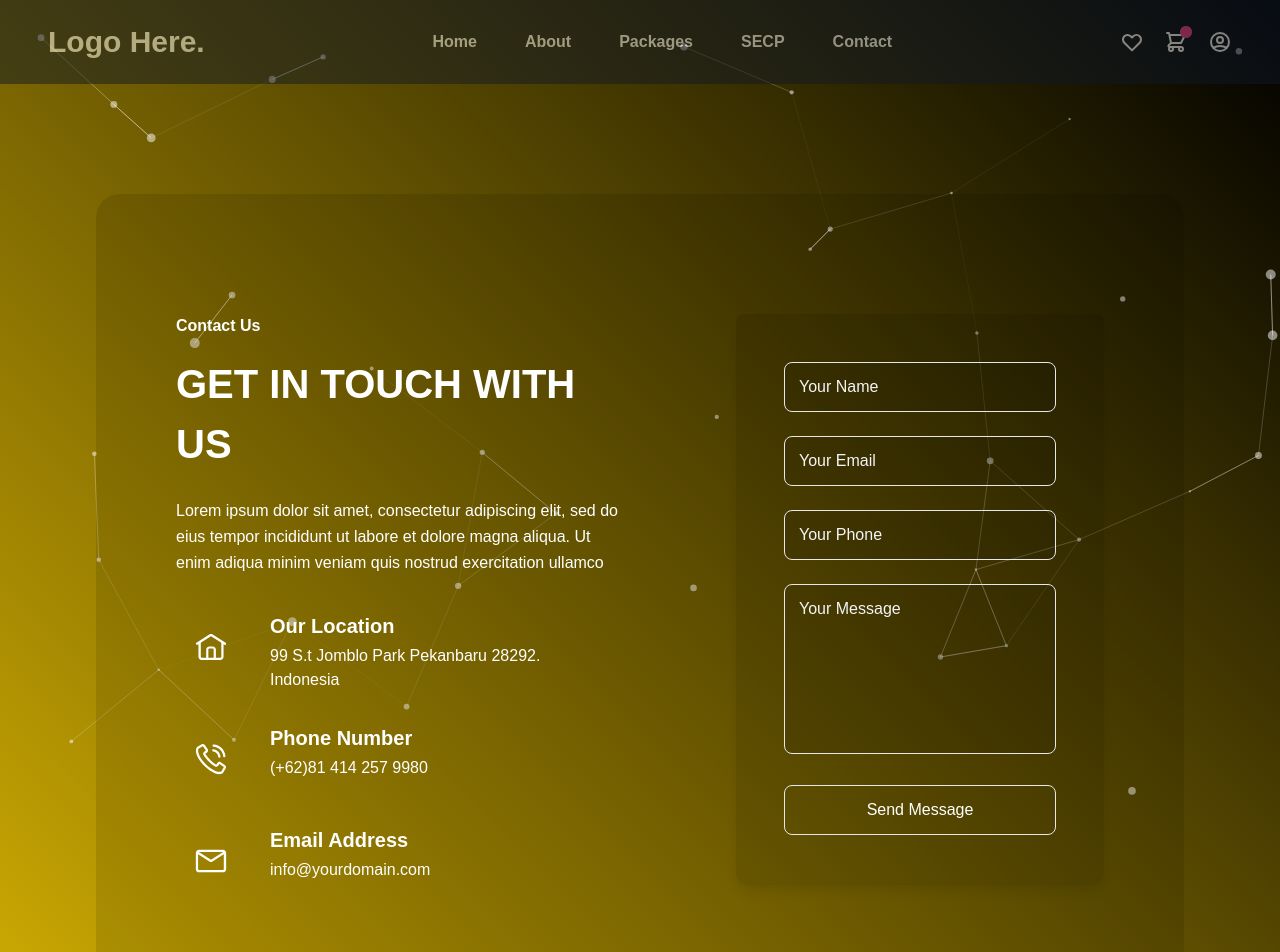
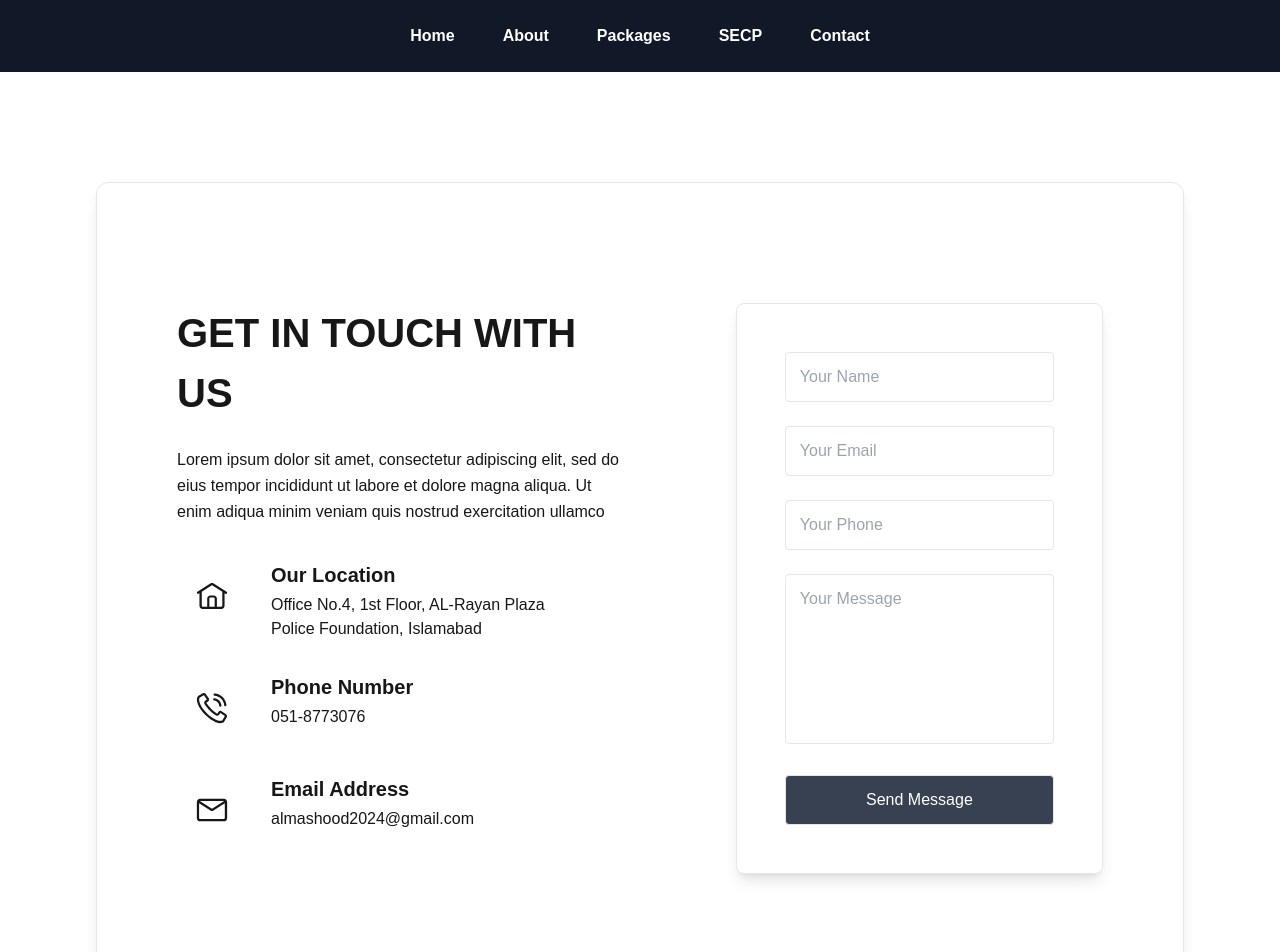
Before and after one commit to WebCodeKing/al-mashood, a Next.js app: page /contact in a window 1280 px wide. Shown: the top 952 px of the page. Built offline with nearby package versions, Linux system fonts and the light colour scheme.

Commit message:
Change theme and setting navbar

```diff
--- a/components/Footer.js
+++ b/components/Footer.js
@@ -2,7 +2,7 @@ import React from 'react'
 
 const Footer = () => {
   return (
-    <footer className="text-gray-400 bg-gray-900 body-font opacity-80">
+    <footer className="text-gray-400 bg-gray-900 body-font ">
   <div className="container px-5 py-24 mx-auto flex md:items-center lg:items-start md:flex-row md:flex-nowrap flex-wrap flex-col text-center">
     <div className="flex-shrink-0 md:mx-0 mx-auto text-center md:text-left">
       <a className="flex title-font font-medium items-center md:justify-start justify-center text-white">
--- a/components/Navbar.js
+++ b/components/Navbar.js
@@ -9,15 +9,15 @@ const Navbar = () => {
 
   return (
     // component
-    <div className="flex flex-wrap place-items-center opacity-50">
+    <div className="flex flex-wrap place-items-center sticky top-0 z-50">
       <section className="relative mx-auto">
         {/* Navbar */}
         <nav className="flex justify-between bg-gray-900 text-white w-screen">
           <div className="px-5 xl:px-12 py-6 flex w-full items-center">
-            <a className="text-3xl font-bold font-heading" href="#">
+            {/* <a className="text-3xl font-bold font-heading" href="#"> */}
               {/* Logo Here */}
-              Logo Here.
-            </a>
+              {/* Logo Here.
+            </a> */}
             {/* Nav Links */}
             <ul className="hidden md:flex px-4 mx-auto font-semibold font-heading space-x-12">
               <Link legacyBehavior href="/"><a><li className="hover:text-gray-200">Home</li></a></Link>
@@ -27,8 +27,8 @@ const Navbar = () => {
   <div class="inline-block">
     <a href="#" class="hover:text-gray-300">SECP</a>
     <ul class="absolute left-0 mt-1 w-40 bg-black text-white rounded shadow-md opacity-0 invisible group-hover:opacity-100 group-hover:visible transition-all duration-300">
-      <Link legacyBehavior href="/secp/hajj2024"><li class="px-4 py-2 hover:bg-gray-700"><a href="#">Hajj 2024</a></li></Link>
-      <Link legacyBehavior href="/secp/hajj2025"><li class="px-4 py-2 hover:bg-gray-700"><a>Hajj 2025</a></li></Link>
+      <Link legacyBehavior href="/secp/hajj2024"><li class="px-4 py-2 rounded hover:bg-gray-700"><a href="#">Hajj 2024</a></li></Link>
+      <Link legacyBehavior href="/secp/hajj2025"><li class="px-4 py-2 rounded hover:bg-gray-700"><a>Hajj 2025</a></li></Link>
       {/* <li class="px-4 py-2 hover:bg-gray-700"><a href="#">Marketing</a></li> */}
     </ul>
   </div>
@@ -37,7 +37,7 @@ const Navbar = () => {
               <Link legacyBehavior href="/contact"><a><li className="hover:text-gray-200">Contact</li></a></Link>
             </ul>
             {/* Header Icons */}
-            <div className="hidden xl:flex items-center space-x-5 items-center">
+            {/* <div className="hidden xl:flex items-center space-x-5 items-center">
               <a className="hover:text-gray-200" href="#">
                 <svg xmlns="http://www.w3.org/2000/svg" className="h-6 w-6" fill="none" viewBox="0 0 24 24" stroke="currentColor">
                   <path strokeLinecap="round" strokeLinejoin="round" strokeWidth="2" d="M4.318 6.318a4.5 4.5 0 000 6.364L12 20.364l7.682-7.682a4.5 4.5 0 00-6.364-6.364L12 7.636l-1.318-1.318a4.5 4.5 0 00-6.364 0z" />
@@ -53,12 +53,12 @@ const Navbar = () => {
                 </span>
               </a>
               {/* Sign In / Register */}
-              <a className="flex items-center hover:text-gray-200" href="#">
+              {/* <a className="flex items-center hover:text-gray-200" href="#">
                 <svg xmlns="http://www.w3.org/2000/svg" className="h-6 w-6 hover:text-gray-200" fill="none" viewBox="0 0 24 24" stroke="currentColor">
                   <path strokeLinecap="round" strokeLinejoin="round" strokeWidth="2" d="M5.121 17.804A13.937 13.937 0 0112 16c2.5 0 4.847.655 6.879 1.804M15 10a3 3 0 11-6 0 3 3 0 016 0zm6 2a9 9 0 11-18 0 9 9 0 0118 0z" />
                 </svg>
               </a>
-            </div>
+            </div> */}
           </div>
           {/* Responsive navbar */}
           <a className="xl:hidden flex mr-6 items-center" href="#">
--- a/pages/_app.js
+++ b/pages/_app.js
@@ -5,12 +5,12 @@ import "@/styles/globals.css";
 
 export default function App({ Component, pageProps }) {
     return <>
-    <div id="background" className="">
-  <Particles/><div className="relative z-10">
+    {/* <div id="background" className="">
+  <div className="relative z-10">    */}
   <Navbar/>
   <Component {...pageProps} />;
   <Footer/>
-  </div>
-  </div>
+  {/* </div>
+  </div> */}
   </>
 }
--- a/pages/about.js
+++ b/pages/about.js
@@ -12,11 +12,11 @@ const About = () => {
                         alt="Madina Image"
                         width={1920}
                         height={1080}
-                        className="opacity-60"
+                        className=""
                     />
 
                     {/* Overlay Text */}
-                    <div className="hidden md:block absolute text-center text-white md:mb-[50vh]">
+                    <div className="hidden md:block absolute text-center  md:mb-[50vh]">
                         <h1 className="text-[45px] font-bold">About Al-Mashood Munazzam Pvt Ltd</h1>
                         <p className="text-[22px] mt-3 max-w-[55vw] mx-auto">
                             Your trusted companion in Hajj & Umrah journeys, providing seamless
@@ -29,8 +29,8 @@ const About = () => {
                         <div className="w-full justify-start items-center gap-8 grid lg:grid-cols-2 grid-cols-1">
                             <div className="w-full flex-col justify-start lg:items-start items-center gap-10 inline-flex">
                                 <div className="w-full flex-col justify-start lg:items-start items-center gap-4 flex">
-                                    <h2 className="text-gray-100 text-4xl font-bold font-manrope leading-normal lg:text-start text-center">Guiding Your Sacred Journey with a Legacy of Trust</h2>
-                                    <p className="text-gray-100 text-base font-normal leading-relaxed lg:text-start text-center">Founded in 2024, Al-Mashood Munazzam Pvt Ltd is a dynamic and growing group of 31 Hajj companies, dedicated to offering the highest standards of service for Hajj and Umrah pilgrims. As an IATA Accredited agent, a member of the Travel Agents Association of Pakistan (TAAP), and registered with the Ministry of Religious Affairs, we are committed to making your pilgrimage journey as smooth, comfortable, and spiritually enriching as possible.
+                                    <h2 className="text-4xl font-bold font-manrope leading-normal lg:text-start text-center">Guiding Your Sacred Journey with a Legacy of Trust</h2>
+                                    <p className="text-base font-normal leading-relaxed lg:text-start text-center">Founded in 2024, Al-Mashood Munazzam Pvt Ltd is a dynamic and growing group of 31 Hajj companies, dedicated to offering the highest standards of service for Hajj and Umrah pilgrims. As an IATA Accredited agent, a member of the Travel Agents Association of Pakistan (TAAP), and registered with the Ministry of Religious Affairs, we are committed to making your pilgrimage journey as smooth, comfortable, and spiritually enriching as possible.
 
                                         While we are a young company, our extensive partnerships with trusted Hajj and Umrah operators in Saudi Arabia enable us to provide pilgrims with an unparalleled experience. We bring together the expertise and resources of 31 leading companies in the industry, offering a variety of Hajj & Umrah packages to meet the diverse needs of every pilgrim.</p>
                                 </div>
@@ -48,8 +48,8 @@ const About = () => {
                             <img className="lg:mx-0 mx-auto h-full rounded-3xl object-cover overflow-hidden" src="/about/haram.jpg" alt="about Us image" />
                             <div className="w-full flex-col justify-start lg:items-start items-center gap-10 inline-flex">
                                 <div className="w-full flex-col justify-start lg:items-start items-center gap-4 flex">
-                                    <h2 className="text-gray-100 text-4xl font-bold font-manrope leading-normal lg:text-start text-center">Guiding Your Sacred Journey with a Legacy of Trust</h2>
-                                    <p className="text-gray-100 text-base font-normal leading-relaxed lg:text-start text-center"><h1 className="font-bold text-[25px]">Why Choose Us?</h1>
+                                    <h2 className="text-4xl font-bold font-manrope leading-normal lg:text-start text-center">Guiding Your Sacred Journey with a Legacy of Trust</h2>
+                                    <p className="text-base font-normal leading-relaxed lg:text-start text-center"><h1 className="font-bold text-[25px]">Why Choose Us?</h1>
                                         <br />
                                         <br />
                                         <p>A Group of Trusted Hajj Companies: Al-Mashood Munazzam Pvt Ltd is a collaboration of 31 reputable Hajj companies, pooling resources and expertise to ensure the best services for pilgrims.
--- a/pages/contact.js
+++ b/pages/contact.js
@@ -5,15 +5,15 @@ const Contact = () => {
     <div className="flex-col justify-items-center">
     <div className='max-w-[85%] my-[110px]'>
 <section
-       id='' class="relative z-10 overflow-hidden bg-black rounded-3xl dark:bg-dark px-5 md:px-20 py-20 lg:py-[120px] bg-opacity-[10%] text-white"
+   class="relative z-10 overflow-hidden bg-white dark:bg-dark py-20 lg:py-[120px] border rounded-xl shadow-lg px-[80px]"
    >
    <div class="container mx-auto">
       <div class="flex flex-wrap -mx-4 lg:justify-between">
          <div class="w-full px-4 lg:w-1/2 xl:w-6/12">
             <div class="mb-12 max-w-[570px] lg:mb-0">
-                   <span class="block mb-4 text-base font-semibold text-primary">
+               {/* <span class="block mb-4 text-base font-semibold text-primary">
                Contact Us
-                   </span>
+               </span> */}
                <h2
                   class="text-dark dark:text-white mb-6 text-[32px] font-bold uppercase sm:text-[40px] lg:text-[36px] xl:text-[40px]"
                   >
@@ -48,7 +48,8 @@ const Contact = () => {
                         Our Location
                      </h4>
                      <p class="text-base text-body-color dark:text-dark-6">
-                            99 S.t Jomblo Park Pekanbaru 28292. Indonesia
+                     Office No.4, 1st Floor, AL-Rayan Plaza
+                     Police Foundation, Islamabad
                      </p>
                   </div>
                </div>
@@ -89,7 +90,7 @@ const Contact = () => {
                         Phone Number
                      </h4>
                      <p class="text-base text-body-color dark:text-dark-6">
-                            (+62)81 414 257 9980
+                     051-8773076
                      </p>
                   </div>
                </div>
@@ -115,7 +116,7 @@ const Contact = () => {
                         Email Address
                      </h4>
                      <p class="text-base text-body-color dark:text-dark-6">
-                            info@yourdomain.com
+                     almashood2024@gmail.com
                      </p>
                   </div>
                </div>
@@ -123,41 +124,41 @@ const Contact = () => {
          </div>
          <div class="w-full px-4 lg:w-1/2 xl:w-5/12">
             <div
-                   class="relative p-8 bg-black bg-opacity-[10%] rounded-lg shadow-lg dark:bg-dark-2 sm:p-12"
+               class="relative p-8 bg-white border rounded-lg shadow-lg dark:bg-dark-2 sm:p-12"
                >
                <form>
                   <div class="mb-6">
                      <input
                         type="text"
                         placeholder="Your Name"
-                            className="placeholder-gray-100 rounded-lg border-stroke dark:border-dark-3 dark:text-dar dark:bg-dark text-body-color focus:border-primary w-full border py-3 px-[14px] text-base outline-none bg-black bg-opacity-[10%]"
+                        class="border-stroke dark:border-dark-3 dark:text-dark-6 dark:bg-dark text-body-color focus:border-primary w-full rounded border py-3 px-[14px] text-base outline-none"
                         />
                   </div>
                   <div class="mb-6">
                      <input
                         type="email"
                         placeholder="Your Email"
-                            className="placeholder-gray-100 rounded-lg border-stroke dark:border-dark-3 dark:text-dar dark:bg-dark text-body-color focus:border-primary w-full border py-3 px-[14px] text-base outline-none bg-black bg-opacity-[10%]"
+                        class="border-stroke dark:border-dark-3 dark:text-dark-6 dark:bg-dark text-body-color focus:border-primary w-full rounded border py-3 px-[14px] text-base outline-none"
                         />
                   </div>
                   <div class="mb-6">
                      <input
                         type="text"
                         placeholder="Your Phone"
-                            className="placeholder-gray-100 rounded-lg border-stroke dark:border-dark-3 dark:text-dar dark:bg-dark text-body-color focus:border-primary w-full border py-3 px-[14px] text-base outline-none bg-black bg-opacity-[10%]"
+                        class="border-stroke dark:border-dark-3 dark:text-dark-6 dark:bg-dark text-body-color focus:border-primary w-full rounded border py-3 px-[14px] text-base outline-none"
                         />
                   </div>
                   <div class="mb-6">
                      <textarea
                         rows="6"
                         placeholder="Your Message"
-                            class="placeholder-gray-100 rounded-lg border-stroke dark:border-dark-3 dark:text-dark-6 dark:bg-dark text-body-color focus:border-primary w-full resize-none border py-3 px-[14px] text-base outline-none bg-black bg-opacity-[10%]"
+                        class="border-stroke dark:border-dark-3 dark:text-dark-6 dark:bg-dark text-body-color focus:border-primary w-full resize-none rounded border py-3 px-[14px] text-base outline-none"
                         ></textarea>
                   </div>
                   <div>
                      <button
                         type="submit"
-                            class="w-full rounded-lg p-3 text-white hover:bg-gray-500 transition border border-primary bg-primary hover:bg-opacity-90"
+                        className="bg-gray-700 w-full p-3 text-white transition border rounded border-primary bg-primary hover:bg-opacity-90"
                         >
                      Send Message
                      </button>
@@ -179,8 +180,8 @@ const Contact = () => {
                            fill="#3056D3"
                            />
                      </svg>
-                      </span>
-                      <span class="absolute -right-10 top-[90px] z-[-1]">
+                  </span> */}
+                  {/* <span class="absolute -right-10 top-[90px] z-[-1]">
                      <svg
                         width="34"
                         height="134"
@@ -975,7 +976,8 @@ const Contact = () => {
          </div>
       </div>
    </div>
-    </section></div>
+</section>
+    </div>
     </div>
   )
 }
--- a/pages/packages.js
+++ b/pages/packages.js
@@ -16,9 +16,9 @@ const Packages = () => {
       src="/Packages/title.jpeg"
       width={1920}
       height={1080}
-      className="opacity-[70%]"
+      className=""
       />
-         <div className="hidden md:block absolute text-center text-white md:mb-[50vh] bg-black p-[25px] bg-opacity-30">
+         <div className="hidden md:block absolute text-center text-white md:mb-[50vh] bg-black p-[25px] bg-opacity-60 rounded-xl">
                         <h1 className="text-[45px] font-bold z-10">About Al-Mashood Munazzam Pvt Ltd</h1>
                         <p className="text-[22px] mt-3 max-w-[55vw] mx-auto">
                             Your trusted companion in Hajj & Umrah journeys, providing seamless
@@ -29,14 +29,14 @@ const Packages = () => {
     <div className="max-w-6xl mx-auto px-6 py-12 flex flex-col md:flex-row items-center gap-8">
       {/* Left Side - Package Description */}
       <div className="w-full md:w-1/2 text-left">
-        <h2 className="text-3xl font-bold text-gray-200 mb-4">Hajj & Umrah Packages</h2>
-        <p className="text-gray-200 leading-relaxed">
+        <h2 className="text-3xl font-bold mb-4">Hajj & Umrah Packages</h2>
+        <p className="leading-relaxed">
           Experience a hassle-free and spiritually enriching journey with our **Hajj & Umrah** packages.
           We offer a range of services including visa assistance, comfortable accommodations, guided tours, and
           transport facilities in Makkah and Madinah. Our expert team ensures a smooth pilgrimage experience,
           allowing you to focus on your ibadah (worship).
         </p>
-        <p className="text-gray-200 mt-4">
+        <p className=" mt-4">
           Choose from **economy, premium, and VIP packages**, tailored to meet your budget and preferences.
           Book now and let us take care of all the arrangements for your sacred journey!
         </p>
--- a/pages/secp/hajj2024.js
+++ b/pages/secp/hajj2024.js
@@ -9,7 +9,7 @@ const hajj2024 = () => {
   return (
     <>
     <div className='flex-col justify-items-center'>
-    <div className='max-w-[85%] my-[110px] bg-black bg-opacity-[40%]'>
+    <div className='max-w-[85%] my-[110px] bg-opacity-[40%]'>
           <Swiper
           modules={[Navigation, Pagination, Autoplay]}
           spaceBetween={20}
--- a/pages/secp/hajj2025.js
+++ b/pages/secp/hajj2025.js
@@ -8,7 +8,7 @@ const hajj2025 = () => {
   return (
     <>
     <div className='flex-col justify-items-center'>
-    <div className='max-w-[85%] my-[110px] bg-black bg-opacity-[40%]'>
+    <div className='max-w-[85%] my-[110px] bg-opacity-[40%]'>
           <Swiper
           modules={[Navigation, Pagination, Autoplay]}
           spaceBetween={20}
--- a/styles/globals.css
+++ b/styles/globals.css
@@ -3,7 +3,7 @@
 @tailwind utilities;
 
 :root {
-  --background: black;
+  --background: white;
   --foreground: #171717;
 }
 
@@ -19,9 +19,9 @@ body {
   background: var(--background);
   font-family: Arial, Helvetica, sans-serif;
 }
-#background{
+/* #background{
   background: linear-gradient(45deg, #ffd303, transparent);
-}
+} */
 #card{
   background: #0000001c;
   border: #0000001c;
```
Also changed, not shown: pages/index.js (+17 -17 lines). Lines whose indentation alone changed are shown as unchanged.
